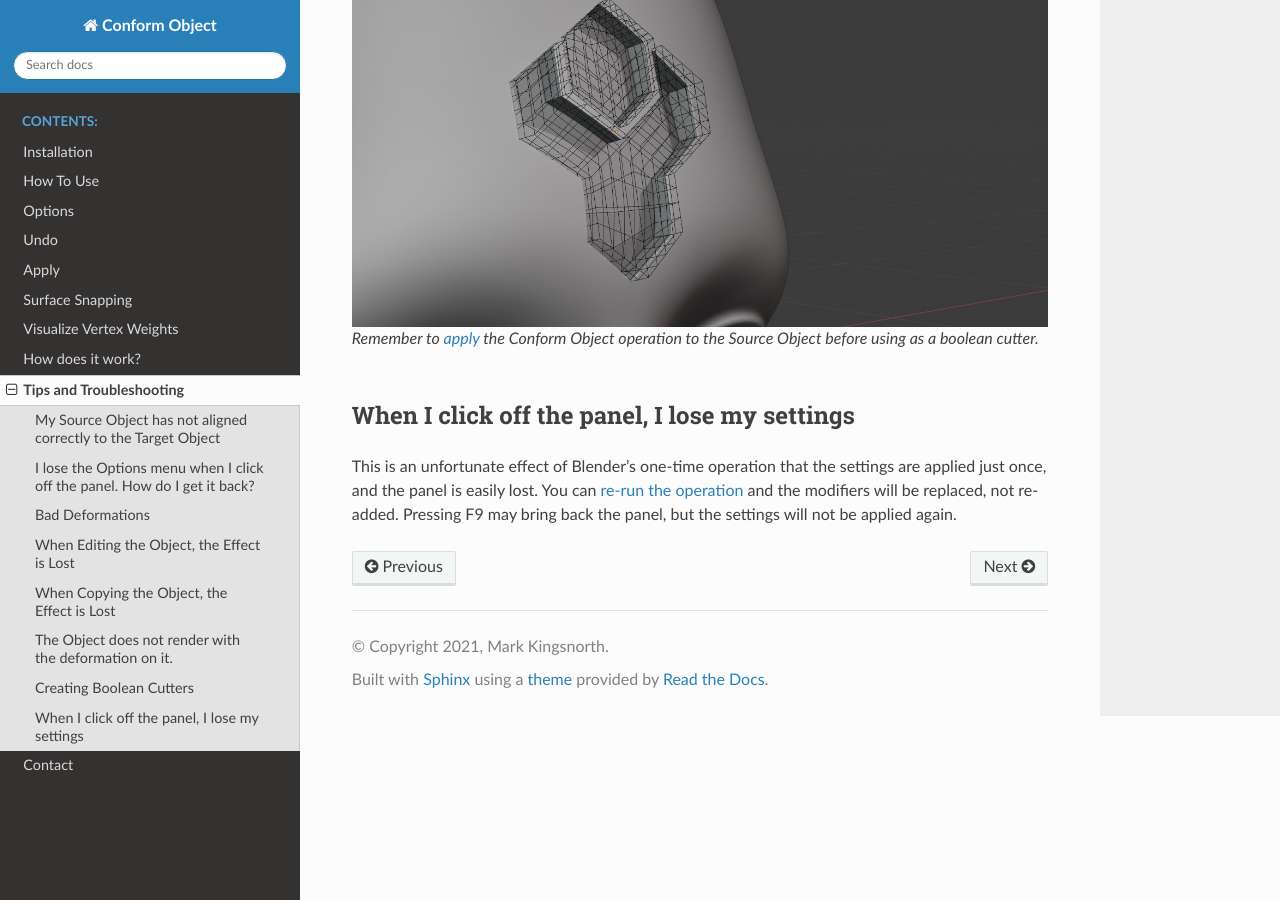
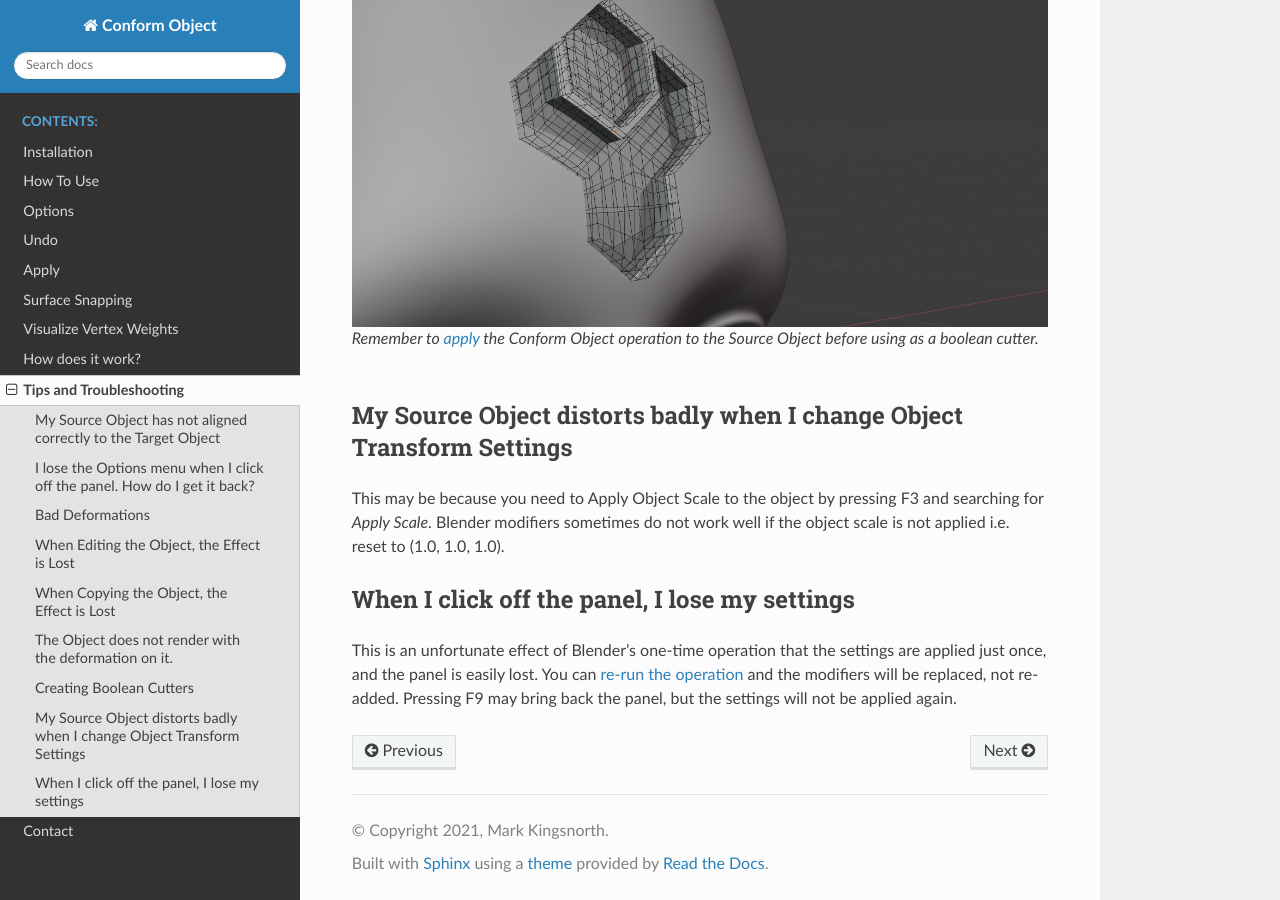
Before and after one commit to mkingsnorth/conform_object_docs, a Sphinx documentation site: the page built from docs/troubleshooting.rst, in a window 1280 px wide and 900 px high, scrolled down 5444 px. Built offline with Sphinx 7.4.7 and the Read the Docs theme 2.0.0, drawn with Linux system fonts in a browser that asks for light colours.

Commit message:
Added troubleshooting note for applying scale

```diff
--- a/docs/troubleshooting.rst
+++ b/docs/troubleshooting.rst
@@ -121,6 +121,12 @@ If trying to use the conformed object as a boolean cutter on the Target Object,
     Remember to :ref:`apply<Apply>` the Conform Object operation to the Source Object before using as a boolean cutter.
 
 
+========================================================================
+My Source Object distorts badly when I change Object Transform Settings
+========================================================================
+
+This may be because you need to Apply Object Scale to the object by pressing F3 and searching for *Apply Scale*. Blender modifiers sometimes do not work well if the object scale is not applied i.e. reset to (1.0, 1.0, 1.0).
+
 ====================================================================
 When I click off the panel, I lose my settings
 ====================================================================
```
Also changed, not shown: docs/images/conform_object_icon.jpg (added), 1 other file.
